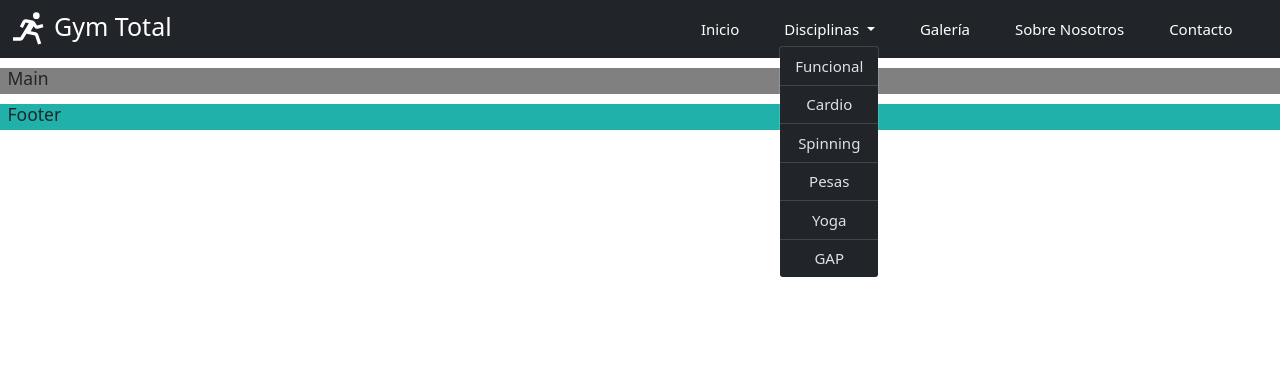
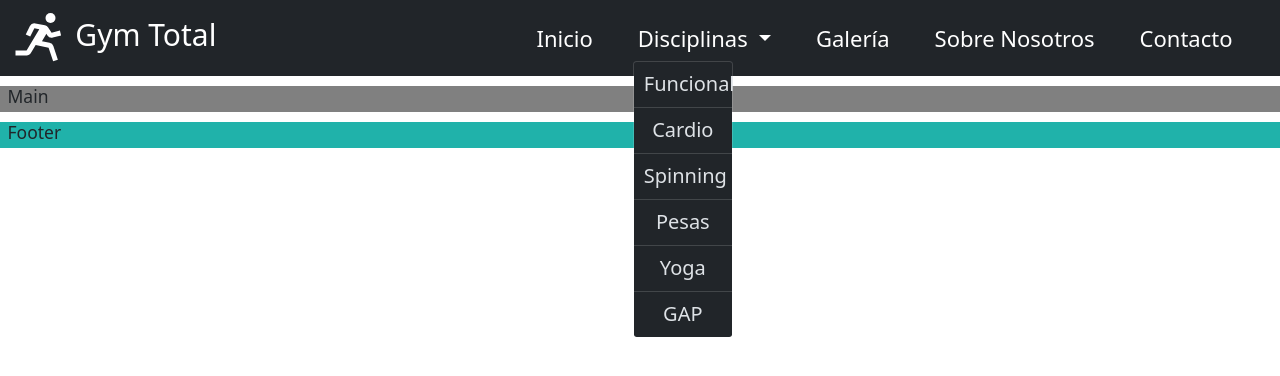
Before and after one commit to Maribenz/PreEntregaN3-Benitez, a plain HTML site: page index.html in a window 1280 px wide. Both pictures are taken after a click on the button "Disciplinas". Drawn offline with nearby package versions, Linux system fonts and the light colour scheme.

Commit message:
El nav-bar está completo aunque necesitaría unos reoques.

```diff
--- a/index.html
+++ b/index.html
@@ -42,17 +42,17 @@
         <!-- Header -->
         <header class="row mb-3">
             <!-- Barra de navegación -->
-            <nav class="navbar__personalizada navbar sticky-top bg-dark navbar-expand-md" data-bs-theme="dark">
+            <nav class="navbar__personalizada navbar sticky-top bg-dark navbar-expand-lg" data-bs-theme="dark">
                 <div class="container-fluid">
                     <!-- Contenido de la barra de navegación -->
-                    <a class="navbar-brand__personalizada navbar-brand" href="#">
-                        <img src="./assets/logo-GymTotal.svg" alt="Logo" width="40" height="40" class="d-inline-block align-text-center">
+                    <a class="navbar__brand__personalizada navbar-brand" href="#">
+                        <img src="./assets/logo-GymTotal.svg" alt="Logo" width="60" height="60" class="d-inline-block align-text-center">
                         Gym Total
                     </a>
                     <button class="navbar-toggler" type="button" data-bs-toggle="collapse"
                         data-bs-target="#navbarSupportedContent" aria-controls="navbarSupportedContent"
                         aria-expanded="false" aria-label="Toggle navigation">
-                        <span class="navbar-toggler-icon"></span>
+                        <span class="navbar__toggler__icon__personalizado navbar-toggler-icon"></span>
                     </button>
                     <div class="collapse navbar-collapse text-center" id="navbarSupportedContent">
                         <ul class="navbar-nav me-auto mb-2 mb-lg-0 justify-content-end w-100">
@@ -60,11 +60,11 @@
                                 <a class="nav-link active" aria-current="page" href="#">Inicio</a>
                             </li>
                             <li class="nav-item dropdown">
-                                <a class="nav-link dropdown-toggle" href="#" role="button" data-bs-toggle="dropdown"
+                                <a class="nav-link dropdown-toggle" href="#seccion__disciplinas" role="button" data-bs-toggle="dropdown"
                                     aria-expanded="false">
                                     Disciplinas
                                 </a>
-                                <ul class="dropdown-menu text-center mx-auto w-50">
+                                <ul class="dropdown-menu text-center w-50 mx-auto">
                                     <li><a class="dropdown-item" href="#">Funcional</a></li>
                                     <li>
                                         <hr class="dropdown-divider">
@@ -106,15 +106,13 @@
         <!-- Resto del contenido dentro del contenedor principal -->
         <main class="row mb-3" style="background-color: grey;">
             <h3>Main</h3>
+            <!-- <section id="seccion__disciplinas">Soy la sección disciplinas</section> -->
         </main>
         <footer class="row" style="background-color:lightseagreen;">
             <h3>Footer</h3>
         </div>
         </footer>
     </div>
-
-
-
 
     <!-- Script para Animaciones -->
     <script src="https://unpkg.com/aos@2.3.1/dist/aos.js"></script>
--- a/sass/partials/_header.scss
+++ b/sass/partials/_header.scss
@@ -5,16 +5,24 @@
 } */
 
 .navbar__personalizada {
-        li {
-            font-size: 1.5rem;
-        }
-        .navbar-brand__personalizada {
-            font-size: 2.5rem;
-        }
+    .navbar__toggler__icon__personalizado {
+        width: 3.5rem;
+        height: 3.5rem;
+    }
+    .navbar__brand__personalizada {
+        font-size: 3rem;
+    }
+    .nav-item {
+        font-size: 2.2rem;
+        margin-right: 35px;
+    }
+    .dropdown-item {
+        font-size: 2rem;
+    }
 }
 
-.navbar-nav:first-child {
+/* .navbar-nav:first-child {
     > .nav-item {
         margin-right: 35px;
     }
-}
+} */
```
Also changed, not shown: css/estilos.css, 1 other file.
